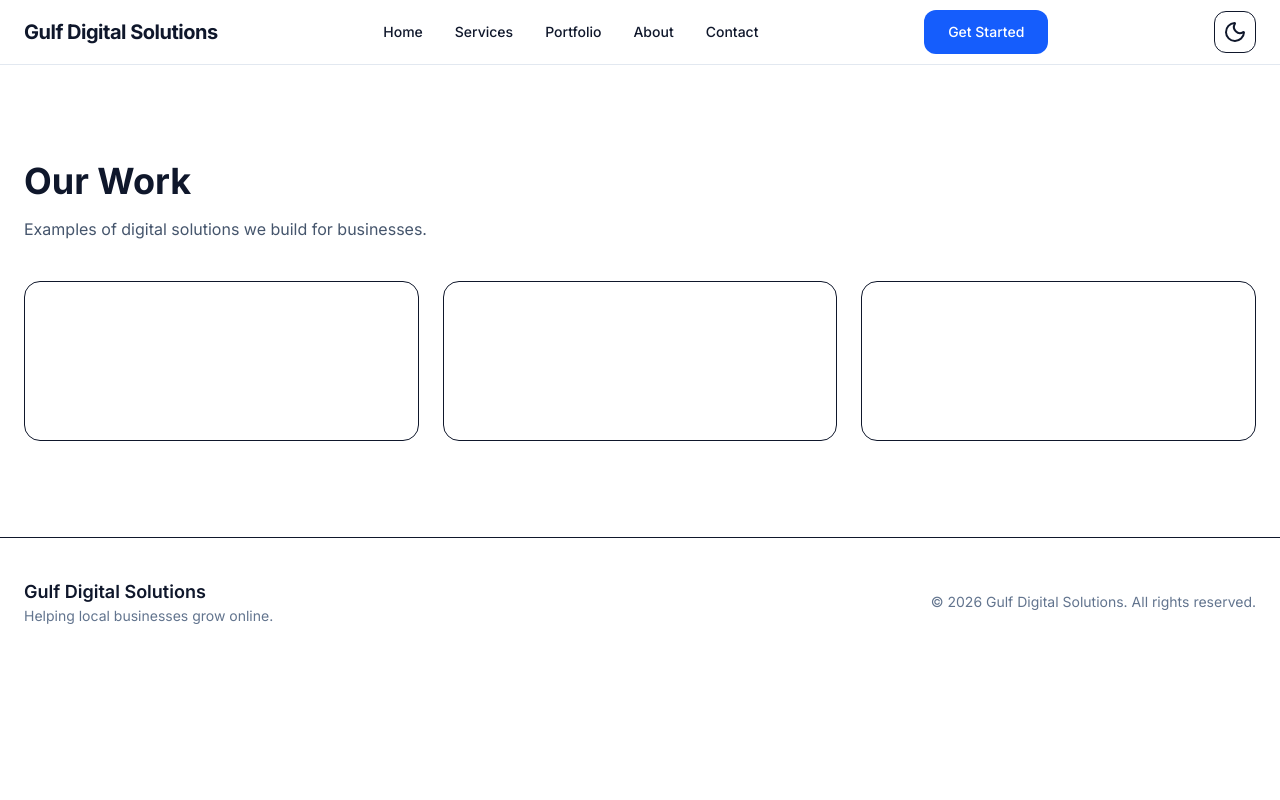
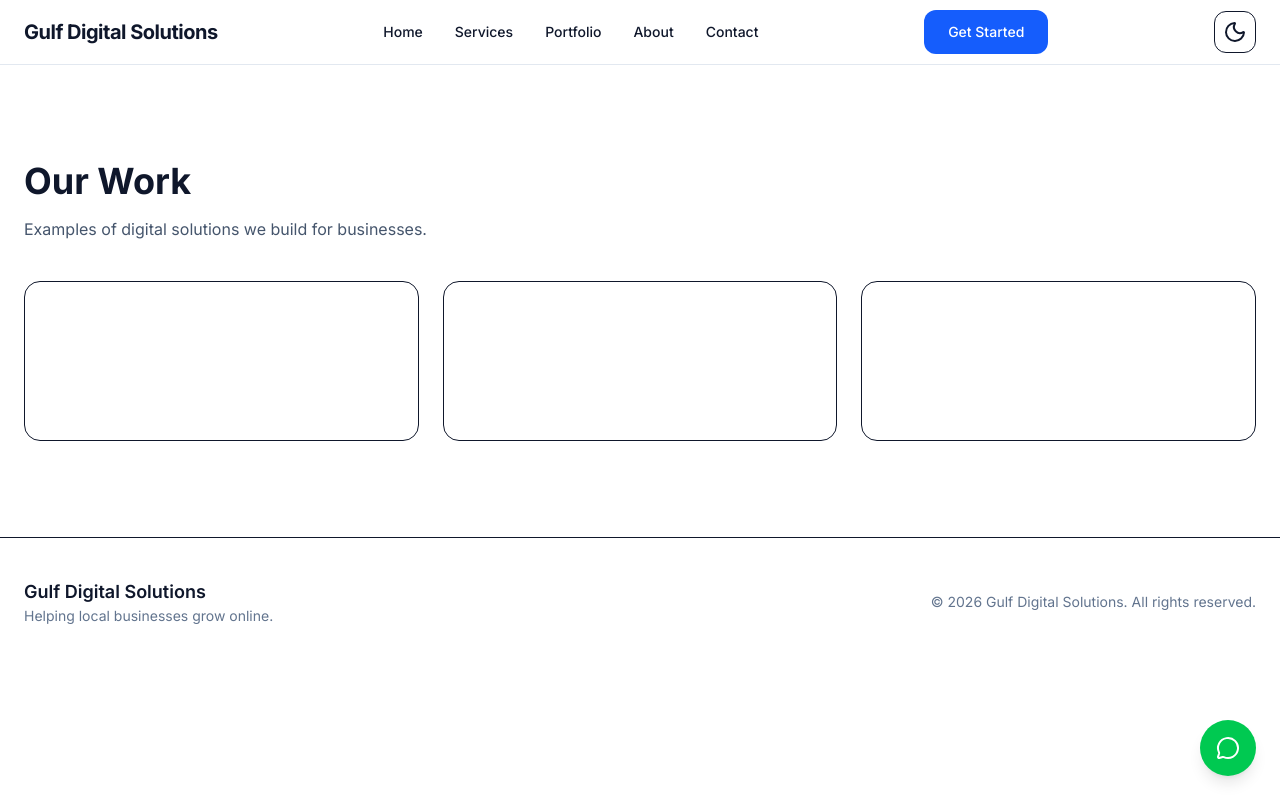
Before and after one commit to r-jheltandugon/gulf-digital-solutions, a Next.js app: page /portfolio in a window 1280 px wide. Built offline with nearby package versions, Linux system fonts and the light colour scheme.

Commit message:
Add WhatsApp Button

```diff
--- a/app/about/page.tsx
+++ b/app/about/page.tsx
@@ -5,6 +5,8 @@ import {
 } from "@/components/sections/about";
 import Navbar from "@/components/layout/navbar";
 import Footer from "@/components/layout/footer";
+
+import WhatsAppButton from "@/components/ui/whatsapp-button";
 
 export default function AboutPage() {
   return (
@@ -14,6 +16,7 @@ export default function AboutPage() {
     <Mission />
     <AboutCTA />
     <Footer />
+    <WhatsAppButton />
     </>
 );
 }
--- a/app/contact/page.tsx
+++ b/app/contact/page.tsx
@@ -1,6 +1,7 @@
 import ContactForm from "@/components/sections/contact-form";
 import Navbar from "@/components/layout/navbar";
 import Footer from "@/components/layout/footer";
+import WhatsAppButton from "@/components/ui/whatsapp-button";
 
 export default function ContactPage() {
   return (
@@ -8,6 +9,7 @@ export default function ContactPage() {
       <Navbar />
       <ContactForm />
       <Footer />
+      <WhatsAppButton />
     </>
   );
 }
--- a/app/portfolio/page.tsx
+++ b/app/portfolio/page.tsx
@@ -1,6 +1,7 @@
 import Navbar from "@/components/layout/navbar";
 import Footer from "@/components/layout/footer";
 import Container from "@/components/layout/container";
+import WhatsAppButton from "@/components/ui/whatsapp-button";
 
 export default function PortfolioPage() {
   return (
@@ -26,6 +27,7 @@ export default function PortfolioPage() {
       </main>
 
       <Footer />
+      <WhatsAppButton />
     </>
   );
 }
--- a/app/services/page.tsx
+++ b/app/services/page.tsx
@@ -1,6 +1,7 @@
 import Navbar from "@/components/layout/navbar";
 import Footer from "@/components/layout/footer";
 import Container from "@/components/layout/container";
+import WhatsAppButton from "@/components/ui/whatsapp-button";
 
 export default function ServicesPage() {
   return (
@@ -35,6 +36,7 @@ export default function ServicesPage() {
       </main>
 
       <Footer />
+      <WhatsAppButton />
     </>
   );
 }
```
